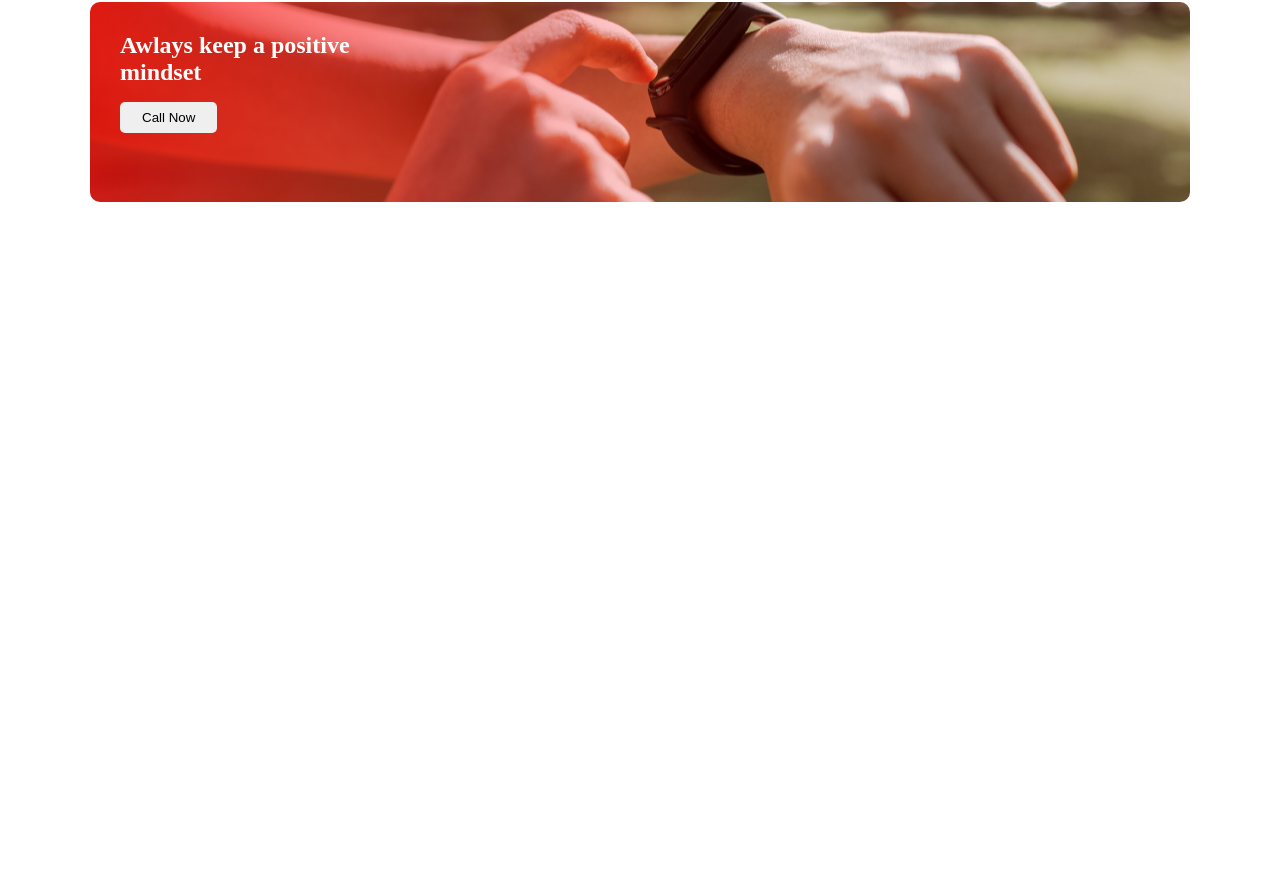
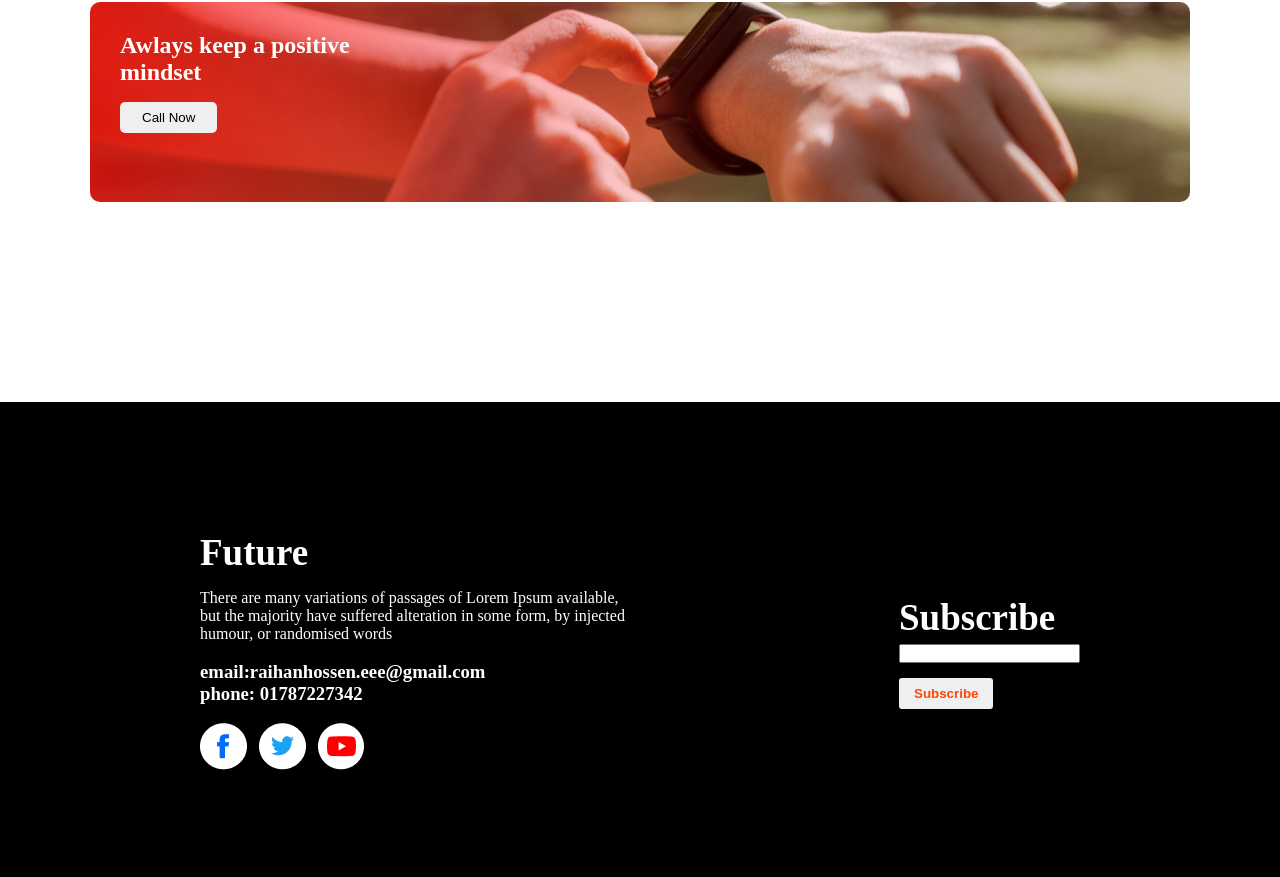
Before and after one commit to MD-RaihanHossen/Assignments-rr01, a plain HTML site: page index.html in a window 1280 px wide. Shown: the part 2182-3059 px from the top of the page. Before the commit the page ends 2584 px from the top, so only its background shows below. Drawn offline with Linux system fonts and the light colour scheme.

Commit message:
data input

```diff
--- a/index.html
+++ b/index.html
@@ -81,14 +81,39 @@
             <div class="gradiount-bg-image">
                 <h1 class="gradient-image-title">Awlays keep a positive <br>
                     mindset</h1>
-                    <button class="gradient-image-button">
-                        Call Now
-                    </button>
+                <button class="gradient-image-button">
+                    Call Now
+                </button>
             </div>
         </section>
     </main>
-    <footer>
+    <footer class="fotter-main-container">
+        <div class="fotter-sub-container">
+            <div class="fotter-future-container">
+                <h1 class="future-title">Future</h1>
+                <p class="future-discripsion">There are many variations of passages of Lorem Ipsum
+                    available, but the majority have suffered alteration in some
+                    form, by injected humour, or randomised words</p>
+                    <br>
+                <h3>email:raihanhossen.eee@gmail.com</h3>
 
+                <h3>phone: 01787227342</h3><br>
+                <div class="fotter-icons-container">
+                    <img src="images/icons/fb.png" alt="">
+                    <img src="images/icons/twitter.png" alt="">
+                    <img src="images/icons/youtube.png" alt="">
+                </div>
+
+            </div>
+            <div class="fotter-subscribe-container">
+                <h1 class="subscribe-title">Subscribe</h1>
+                <input type="text"> <br>
+
+                <button class="subscribe-button">Subscribe</button>
+            </div>
+
+
+        </div>
     </footer>
 </body>
 
--- a/style/style.css
+++ b/style/style.css
@@ -104,3 +104,46 @@
     border-radius: 5px;
     border: none;
 }
+/* fotter section is here */
+.fotter-main-container{
+    height: 500px;
+    background-color: black;
+    color: #fff;
+    display: flex;
+    justify-content: center;
+    align-items: center;
+}
+.fotter-sub-container{
+    display: flex;
+    padding: 100px 200px ;
+    justify-content: center;
+    align-items: center;
+    justify-content: space-between;
+}
+.fotter-future-container{
+    width: 50%;
+}
+.subscribe-title{
+    font-size: 37px;
+    margin-bottom: 5px;
+}
+.subscribe-button{
+    margin-top: 15px;
+    padding: 8px 15px;
+    border: none;
+    border-radius: 3px;
+    color: orangered;
+    font-weight: 700;
+}
+.future-title{
+    font-size: 37px;
+}
+.future-discripsion{
+    color: #fff;
+    font-size: 16px;
+    margin-top: 15px;
+}
+/* fotter icons images sectiion */
+.fotter-icons-container img{
+    padding-right: 8px;
+}
```
